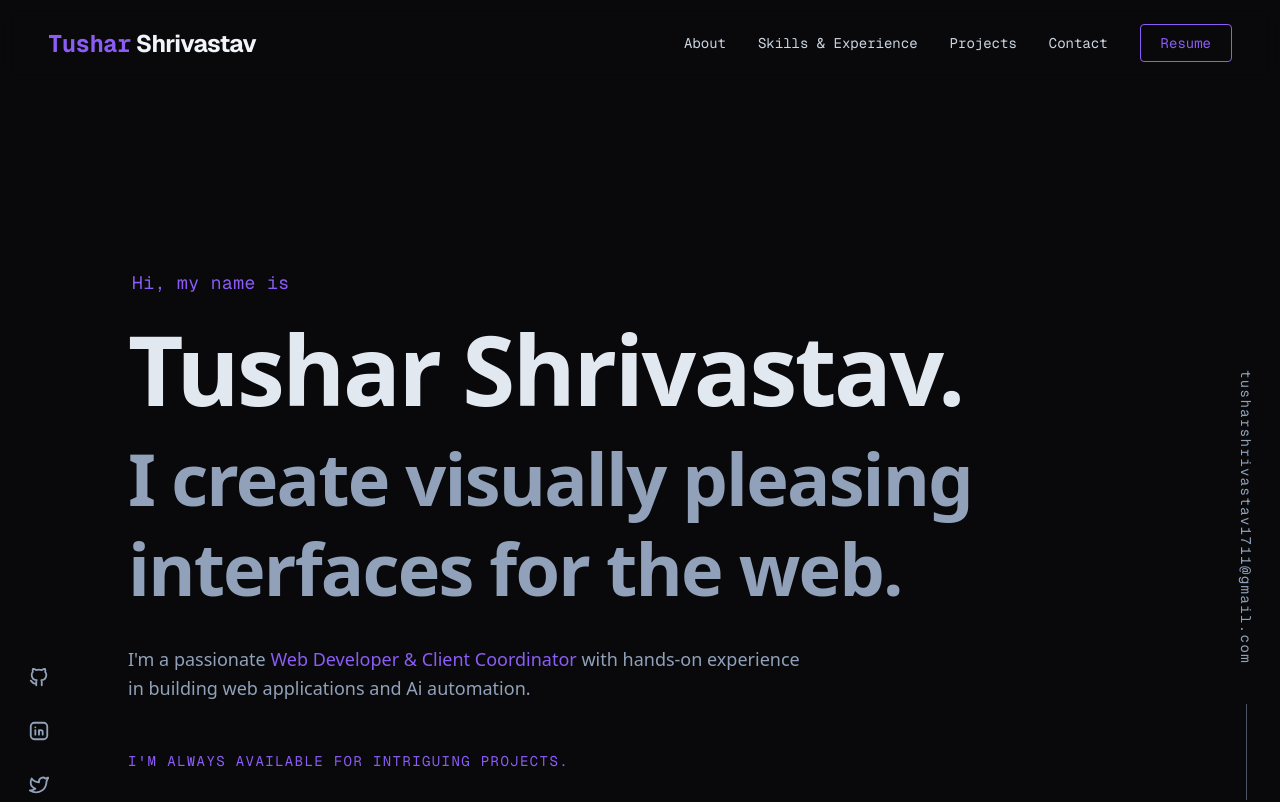
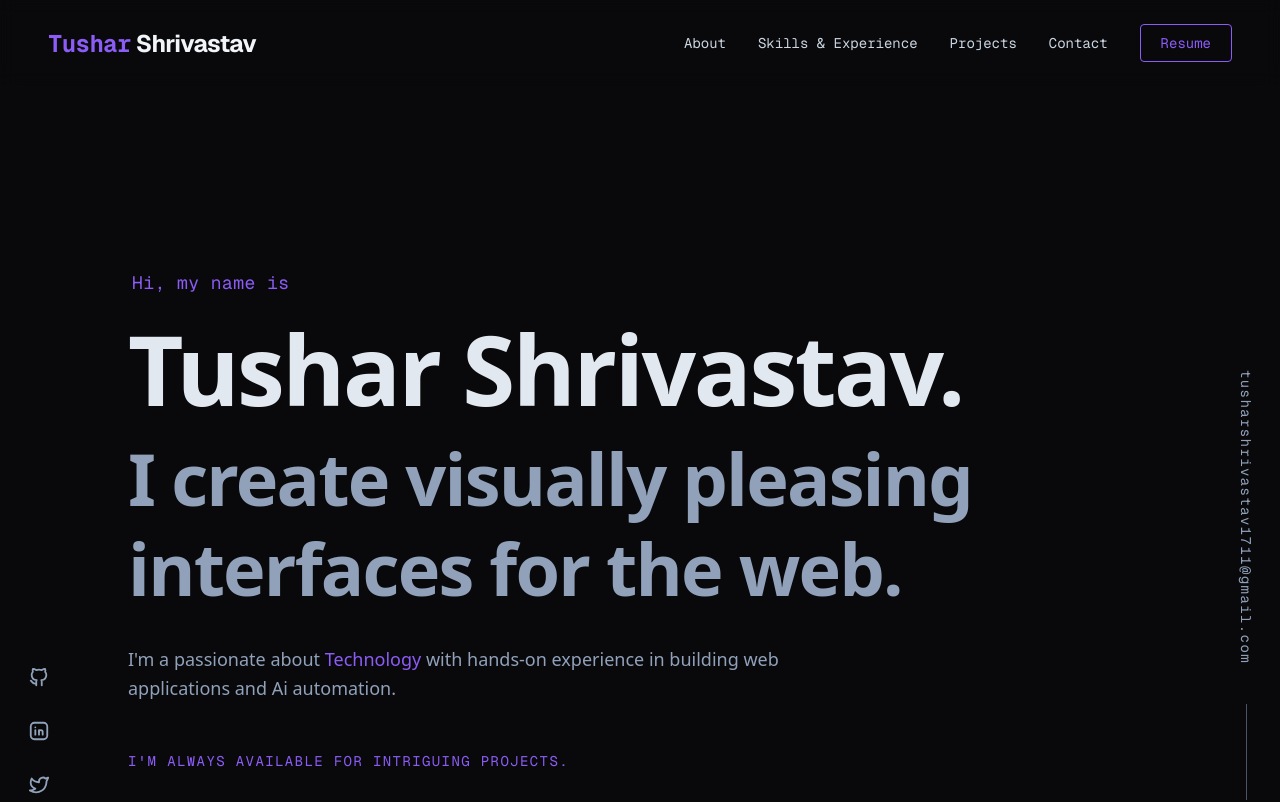
Before and after one commit to Tushu17/tusharshrivastav, a Next.js app: page / in a window 1280 px wide. Shown: the top 802 px of the page. Built offline with nearby package versions, Linux system fonts and the light colour scheme.

Commit message:
minor correction

```diff
--- a/src/components/sections/About.tsx
+++ b/src/components/sections/About.tsx
@@ -26,9 +26,7 @@ export const AboutSection = React.memo(function AboutSection() {
                 {index === 0 && (
                   <>
                     Hi, my name is{" "}
-                    <span className="text-primary">{portfolioData.name}</span>,
-                    a <span className="text-primary">{portfolioData.role}</span>
-                    .{" "}
+                    <span className="text-primary">{portfolioData.name}</span>,{" "}
                   </>
                 )}
                 {paragraph}
--- a/src/components/sections/Hero.tsx
+++ b/src/components/sections/Hero.tsx
@@ -49,12 +49,9 @@ export const HeroSection = React.memo(function HeroSection() {
           className="max-w-2xl"
         >
           <p className="text-lg text-slate-400 mb-12 leading-relaxed">
-            I&apos;m a passionate{" "}
-            <span className="text-primary">
-              Web Developer & Client Coordinator
-            </span>{" "}
-            with hands-on experience in building web applications and Ai
-            automation.
+            I&apos;m a passionate about{" "}
+            <span className="text-primary">Technology</span> with hands-on
+            experience in building web applications and Ai automation.
           </p>
         </motion.div>
 
--- a/src/data/portfolio.ts
+++ b/src/data/portfolio.ts
@@ -50,7 +50,7 @@ export interface PortfolioData {
 
 export const portfolioData: PortfolioData = {
   name: "Tushar Shrivastav",
-  role: "Web Developer & Client Coordinator",
+  role: "Product Developer & Client Coordinator",
 
   about: `I’m a web developer and digital marketer with hands-on experience building real-world products using JavaScript-based tech stacks. My work sits at the intersection of engineering, product, and growth — where clean code meets practical business outcomes.
 
```
Also changed, not shown: 1 other file (tests, documents, lock files or other folders).
